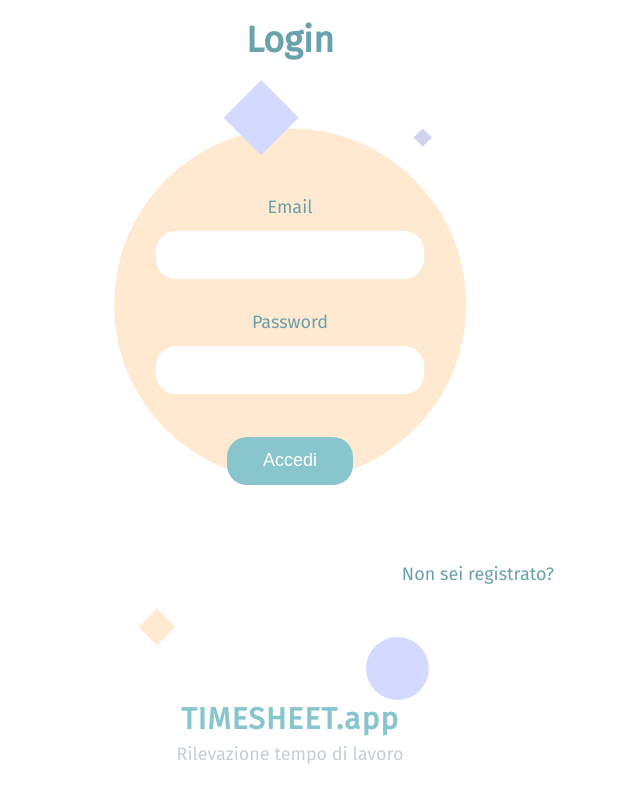
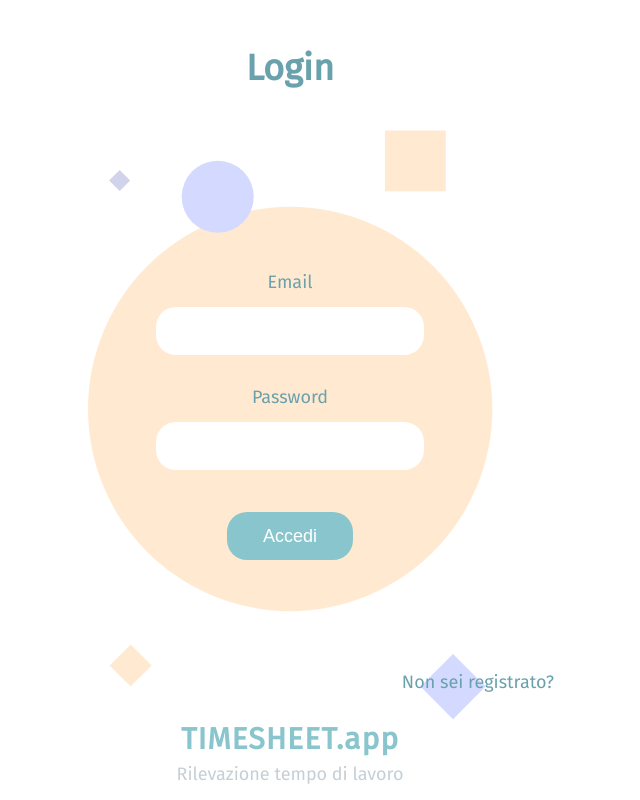
Before and after one commit to marilari88/ore-lavorate-frontend, a React (Create React App) app: page /login in a window 1280 px wide. Shown: the whole page, without its empty margins (350-990 px from the left). Built offline with nearby package versions, Linux system fonts and the light colour scheme; no server answers.

Commit message:
Modificata immagine di sfondo e allineamento del riquadro di login

```diff
--- a/src/App.scss
+++ b/src/App.scss
@@ -163,6 +163,8 @@
           padding: 1rem 2rem;
           box-sizing: border-box;
           text-align: center;
+          height: 100px;
+          line-height: 100px;
         }
 
         .formLogin {
@@ -178,6 +180,8 @@
           justify-content: center;
           align-items: center;
           box-sizing: border-box;
+          padding-top: 140px;
+
           .rigaForm {
             display: flex;
             flex-direction: column;
@@ -216,12 +220,12 @@
               cursor: pointer;
             }
           }
-
           .messaggioForm {
             color: red;
             padding: 0.5rem 1rem;
             text-align: center;
-            height: 5%;
+            height: 50px;
+            line-height: 50px;
           }
 
           .linkForm {
@@ -230,6 +234,8 @@
             padding: 0.5rem 2rem;
             text-align: right;
             color: $colore-secondario;
+            height: 50px;
+            line-height: 50px;
             &:hover {
               color: $colore-principale;
               text-decoration: underline;
@@ -237,7 +243,7 @@
           }
         }
         .footer {
-          height: 100px;
+          height: 80px;
           .nomeApp {
             text-align: center;
             color: $colore-principale;
--- a/src/components/pages/Login.js
+++ b/src/components/pages/Login.js
@@ -49,6 +49,7 @@
             <input
               id="email"
               type="email"
+              autoComplete="off"
               onChange={(e) => setEmail(e.target.value)}
             />
           </div>
```
Also changed, not shown: src/asset/sfondo_login.svg.
